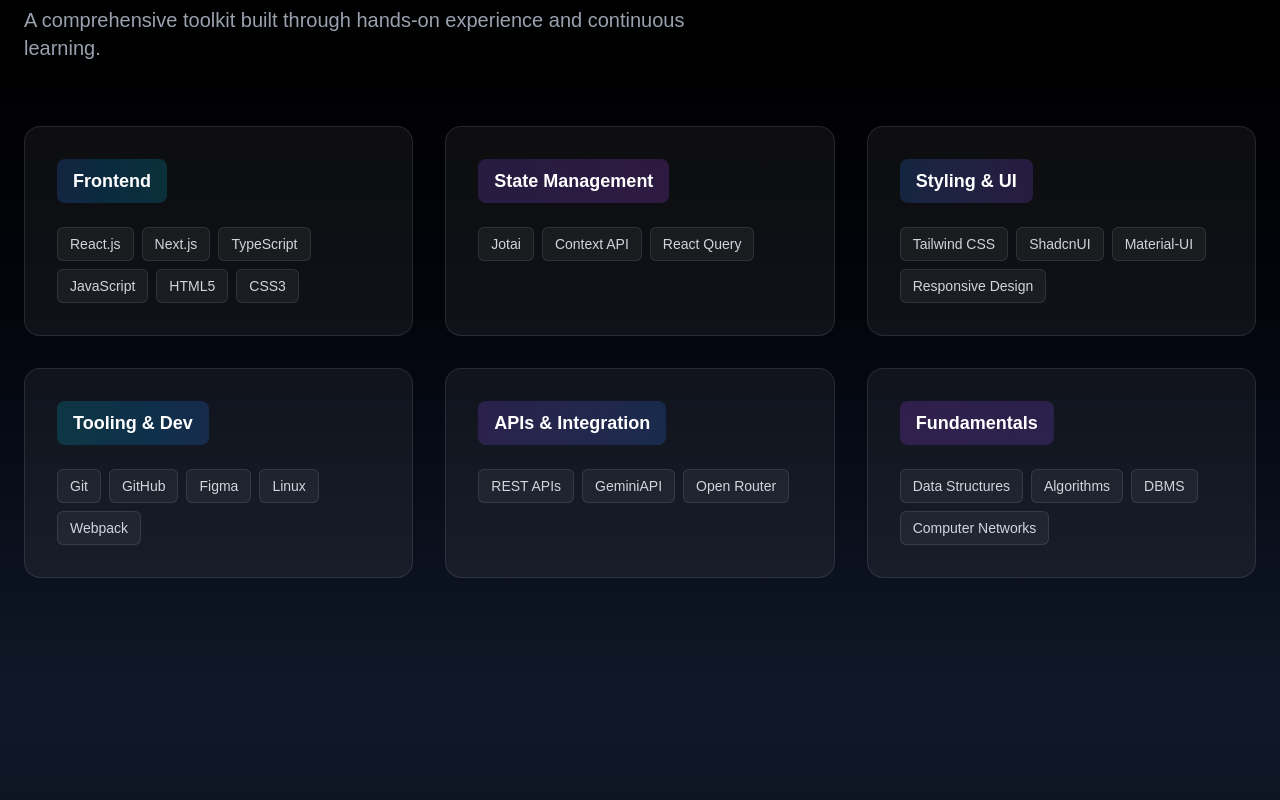
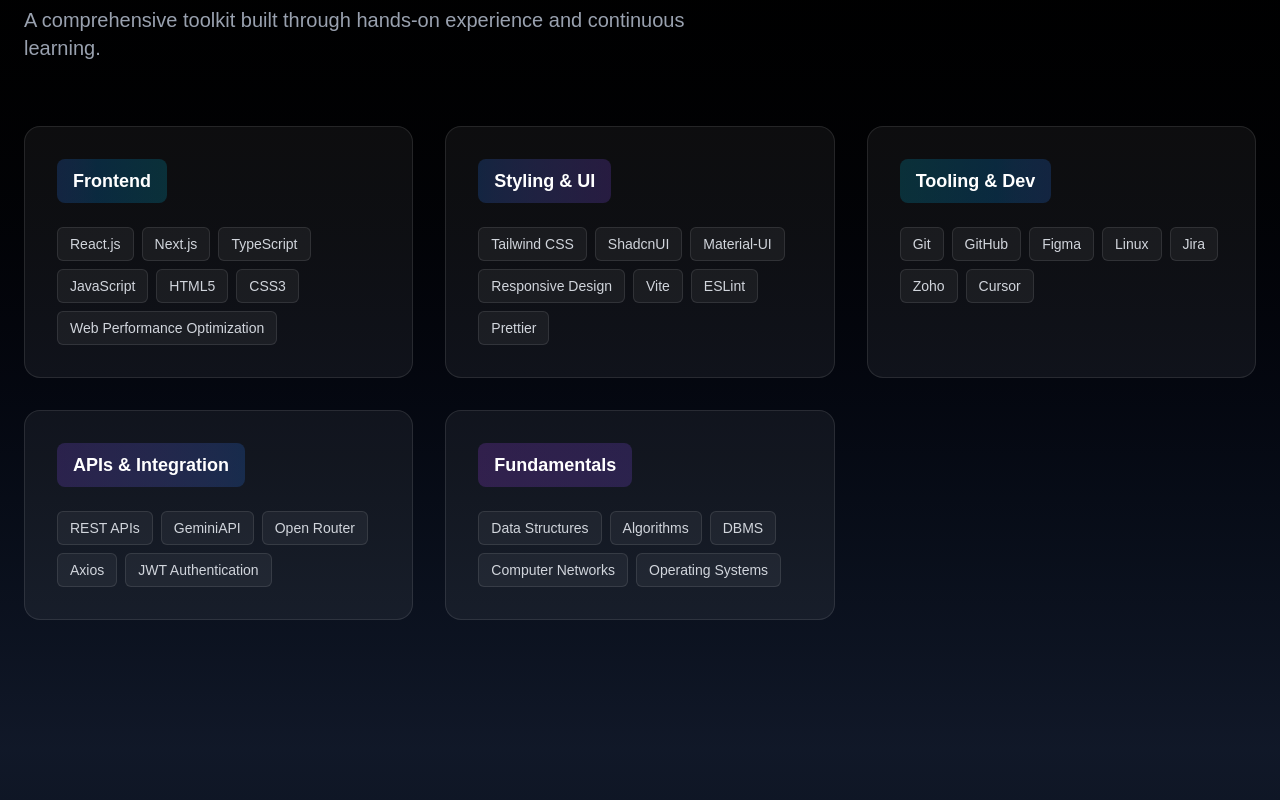
Before and after one commit to AryaJawarkar/Arya-Portfolio, a Next.js app: page / in a window 1280 px wide. Shown: the part 1740-2540 px from the top of the page. Built offline with nearby package versions, Linux system fonts and the light colour scheme.

Commit message:
- Mock data update

```diff
--- a/components/Footer.tsx
+++ b/components/Footer.tsx
@@ -34,7 +34,7 @@
             <p className="text-gray-400 text-sm flex items-center justify-center md:justify-start">
               Built with
               <Heart size={14} className="mx-1 text-red-500" fill="currentColor" />
-              and React
+              by Arya
             </p>
           </motion.div>
 
--- a/components/Skills.tsx
+++ b/components/Skills.tsx
@@ -13,11 +13,6 @@
       title: 'Frontend',
       items: skills.frontend,
       gradient: 'from-blue-500/20 to-cyan-500/20',
-    },
-    {
-      title: 'State Management',
-      items: skills.stateManagement,
-      gradient: 'from-violet-500/20 to-purple-500/20',
     },
     {
       title: 'Styling & UI',
--- a/data/mockData.ts
+++ b/data/mockData.ts
@@ -2,14 +2,14 @@
 
 export const personalInfo = {
   name: "Arya Jawarkar",
-  role: ['Software Engineer', 'Full Stack Developer', 'Problem Solver'],
+  role: ['Software Engineer', 'Frontend Developer', 'Problem Solver'],
   tagline: "Frontend Engineer specializing in React, TypeScript, and building polished, performant user experiences",
   location: "Pune, Maharashtra",
   email: "aryajawarkar7@gmail.com",
   phone: "8788652743",
   linkedin: "linkedin.com/in/aryajawarkar",
   github: "github.com/AryaJawarkar",
-  resumeUrl: "https://customer-assets.emergentagent.com/job_829eb5de-0d2a-477e-87d3-708d83348829/artifacts/qmu9b9t8_Arya-Jawarkar-resume.pdf"
+  resumeUrl: "https://aryajawarkar.github.io/Arya-Resume/Arya-Resume-1.pdf"
 };
 
 export const about = {
@@ -27,12 +27,11 @@
 };
 
 export const skills = {
-  frontend: ["React.js", "Next.js", "TypeScript", "JavaScript", "HTML5", "CSS3"],
-  stateManagement: ["Jotai", "Context API", "React Query"],
-  styling: ["Tailwind CSS", "ShadcnUI", "Material-UI", "Responsive Design"],
-  tooling: ["Git", "GitHub", "Figma", "Linux", "Webpack"],
-  apis: ["REST APIs", "GeminiAPI", "Open Router"],
-  fundamentals: ["Data Structures", "Algorithms", "DBMS", "Computer Networks"]
+  frontend: ["React.js", "Next.js", "TypeScript", "JavaScript", "HTML5", "CSS3", "Web Performance Optimization"],
+  styling: ["Tailwind CSS", "ShadcnUI", "Material-UI", "Responsive Design", "Vite", "ESLint", "Prettier"],
+  tooling: ["Git", "GitHub", "Figma", "Linux", "Jira", "Zoho", "Cursor"],
+  apis: ["REST APIs", "GeminiAPI", "Open Router", "Axios", "JWT Authentication"],
+  fundamentals: ["Data Structures", "Algorithms", "DBMS", "Computer Networks", "Operating Systems"]
 };
 
 export const projects = [
@@ -56,26 +55,6 @@
     live: null,
     type: "real"
   },
-//   {
-//     id: 3,
-//     title: "Component Forge",
-//     description: "Design system builder for rapidly prototyping and documenting React component libraries. Features live preview, code generation, and accessibility testing built-in.",
-//     tech: ["React", "TypeScript", "Storybook", "Tailwind CSS", "Framer Motion"],
-//     impact: ["Accelerates component development by 40%", "Ensures design consistency", "Built-in accessibility auditing"],
-//     github: null,
-//     live: null,
-//     type: "conceptual"
-//   },
-//   {
-//     id: 4,
-//     title: "DevMetrics Dashboard",
-//     description: "Analytics platform for developers tracking code quality metrics, performance benchmarks, and project health indicators. Real-time insights into build times, bundle sizes, and code coverage.",
-//     tech: ["React", "TypeScript", "D3.js", "Node.js", "MongoDB"],
-//     impact: ["Identifies performance bottlenecks", "Tracks code quality trends", "Improves team productivity"],
-//     github: null,
-//     live: null,
-//     type: "conceptual"
-//   }
 ];
 
 export const experience = [
@@ -83,19 +62,33 @@
     id: 1,
     title: "Software Engineer",
     company: "Ignite Solutions",
+    project: "Chaturji.ai",
     location: "Pune, Maharashtra",
     duration: "January 2025 - Present",
     type: "Remote",
     responsibilities: [
-      "Architected and maintained scalable, modular frontend applications using React (TypeScript) and Jotai for state management",
-      "Built responsive and accessible UI components following modern design systems and best practices",
-      "Collaborated cross-functionally with product and design teams to translate Figma wireframes into production-ready interfaces",
-      "Improved application performance through React render optimization, code splitting, and lazy loading strategies",
-      "Maintained high code quality through rigorous code reviews, testing, and version control with GitHub"
+      "Working on the Chaturji.ai platform to develop and maintain scalable, modular frontend applications using React (TypeScript) and Jotai for state management",
+      "Collaborated closely with product managers and designers to convert Figma wireframes into high-performance, production-ready interfaces for Chaturji.ai",
+      "Optimized application performance by improving React render cycles, implementing lazy loading, and reducing unnecessary re-renders",
+      "Designed and implemented a Room Templates feature in Chaturji.ai that allows users to create rooms from predefined templates while preserving existing room information",
+      "Enhanced the Room Templates workflow by enabling users to enrich rooms with additional context from attached files without overwriting existing content",
+      "Refactored frontend components to improve type safety, reduce runtime bugs, and ensure long-term maintainability",
+      "Single-handedly implemented key product flows including user onboarding, login UI, and the core home chat screen interface",
+      "Improved overall user experience by enhancing load times and responsiveness across multiple devices",
+      "Used GitHub for version control, participated in code reviews, and maintained high code quality standards"
     ],
-    technologies: ["React.js", "TypeScript", "Jotai", "MUI", "Next.js", "GitHub"]
+    technologies: [
+      "React.js",
+      "TypeScript",
+      "Jotai",
+      "Next.js",
+      "MUI",
+      "Git",
+      "GitHub"
+    ]
   }
 ];
+
 
 export const education = [
   {
```
